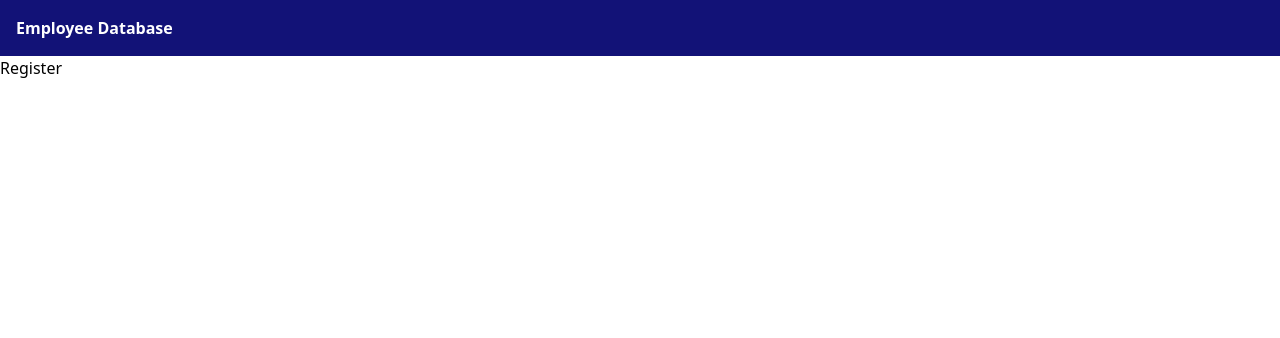
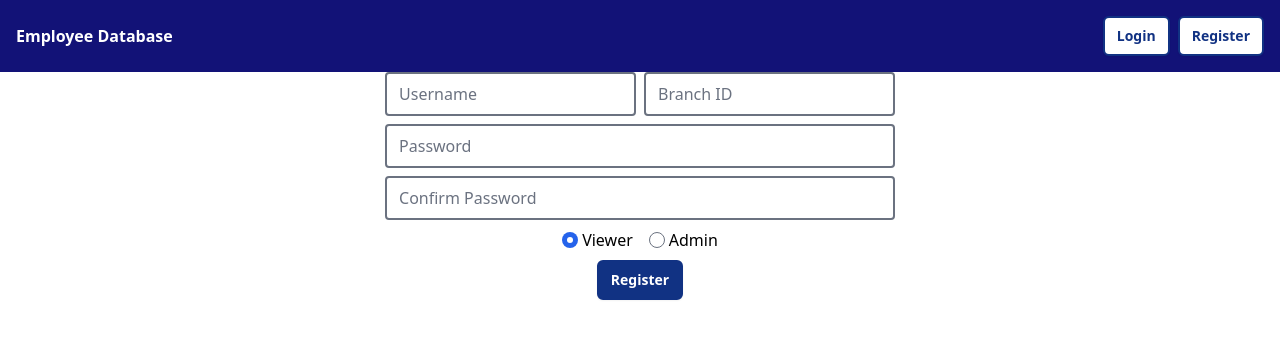
Before and after one commit to jajalovack/daniele-technical-exam-fastax, a React (Vite) app: page /register in a window 1280 px wide. Shown: the top 338 px of the page. Built offline with nearby package versions, Linux system fonts and the light colour scheme.

Commit message:
added basic validation

```diff
--- a/package.json
+++ b/package.json
@@ -12,6 +12,7 @@
   "dependencies": {
     "@headlessui/react": "^1.7.17",
     "@heroicons/react": "^2.1.1",
+    "jquery": "^3.7.1",
     "localforage": "^1.10.0",
     "match-sorter": "^6.3.1",
     "react": "^18.2.0",
@@ -21,6 +22,7 @@
   },
   "devDependencies": {
     "@tailwindcss/forms": "^0.5.7",
+    "@types/jquery": "^3.5.29",
     "@types/react": "^18.2.43",
     "@types/react-dom": "^18.2.17",
     "@typescript-eslint/eslint-plugin": "^6.14.0",
--- a/src/App.tsx
+++ b/src/App.tsx
@@ -13,7 +13,7 @@ function App() {
             {
               routes.map((route,index)=>{
                 return(
-                  <Route key={index} path={route.path} element={route.element} exact={route.exact as boolean}/>
+                  <Route key={index} path={route.path} element={route.element}/>
                 )
               })
             }
--- a/src/components/Button.tsx
+++ b/src/components/Button.tsx
@@ -12,15 +12,17 @@ const Button = (props: Props) => {
         {
             return 'bg-[#113283] hover:bg-[#1172c3] text-white border-[#113283] border-2 hover:border-[#1172c3]';
         }
-        else if (style && style.toLowerCase()=='secondary')
+        if (style && style.toLowerCase()=='secondary')
+        {
+            return 'bg-white hover:bg-[#1172c3] text-[#113283] hover:text-white border-[#113283] border-2 hover:border-[#1172c3]'
+        }
+        if (style && style.toLowerCase()=='header')
         {
             return 'bg-white hover:bg-[#1172c3] text-[#113283] hover:text-white border-[#113283] border-2 hover:border-[#1172c3]'
         }
 
         return ''
     }
-
-    console.log(props.style)
 
   return (
     <>
--- a/src/components/Header.tsx
+++ b/src/components/Header.tsx
@@ -1,8 +1,16 @@
-import React from 'react'
+import { useNavigate } from "react-router-dom"
+import Button from "./Button"
 
 const Header = () => {
+  const navigate = useNavigate();
   return (
-    <div className='bg-[#121277] p-4 text-white font-bold'>Employee Database</div>
+    <div className='flex bg-[#121277] p-4 text-white font-bold items-center justify-between'>
+        <p onClick={function() {navigate('/')}} className="cursor-pointer">Employee Database</p>
+        <div className="flex gap-x-2">
+            <Button style="header" onClick={function() {navigate('/login')}}>Login</Button>
+            <Button style="header" onClick={function() {navigate('/register')}}>Register</Button>
+        </div>
+    </div>
   )
 }
 
--- /dev/null
+++ b/src/components/TextInput.tsx
@@ -0,0 +1,32 @@
+import React from 'react'
+
+interface Props {
+    type: string,
+    placeholder: string,
+    increment: number,
+    minValue: number,
+    maxValue: number,
+    value: string,
+    onChange: React.FormEventHandler
+}
+
+const TextInput = (props: Props) => {
+  const buildTextBox = (type: string, placeholder: string, increment: number, minValue: number, maxValue: number, value: string, onChange: React.FormEventHandler) => {
+    if (type && ['text', 'email', 'password', 'number', 'date', 'datetime-local', 'url', 'month', 'time', 'week', 'tel'].includes(type.toLowerCase()))
+    {
+      return <input type={type} id={placeholder.toLowerCase().replace(' ','_')} placeholder={placeholder} step={increment} min={minValue} max={maxValue} value={value} onChange={onChange} className='rounded flex duration-300 border-2'></input>
+    }
+    return <input type='text' placeholder={placeholder} value={value} onChange={onChange} className='rounded flex duration-300 border-2'></input>
+  }
+  return (buildTextBox(props.type,props.placeholder,props.increment,props.minValue,props.maxValue,props.value,props.onChange))
+}
+
+TextInput.defaultProps = {
+    type: 'Text',
+    placeholder: 'Field Name',
+    increment: 1,
+    minValue: -Infinity,
+    maxValue: Infinity
+}
+
+export default TextInput
--- /dev/null
+++ b/src/views/Register/Register.css
@@ -0,0 +1,9 @@
+.sizeTextbox > input
+{
+    width: calc(50% - 0.25rem);
+}
+
+.password > input
+{
+    width: 100%;
+}
--- a/src/views/Register/index.tsx
+++ b/src/views/Register/index.tsx
@@ -1,8 +1,151 @@
 import React from 'react'
+import { useState } from 'react'
+import './Register.css'
+import TextInput from '../../components/TextInput'
+import Button from '../../components/Button'
+import $ from 'jquery'
 
 const Register = () => {
+  const [inputValue, setInputValue] = useState({
+    username: '',
+    branch_id: '',
+    password: '',
+    confirm_password: '',
+    account_type: 0
+  })
+  const onChangeHandler = (event: React.ChangeEvent<HTMLInputElement>) => {
+    const newValues = {
+      username: inputValue.username,
+      branch_id: inputValue.branch_id,
+      password: inputValue.password,
+      confirm_password: inputValue.confirm_password,
+      account_type: inputValue.account_type
+    }
+
+    if (event.target.placeholder=='Username')
+    {
+      newValues.username=event.target.value
+    }
+    else if (event.target.placeholder=='Branch ID')
+    {
+      newValues.branch_id=event.target.value
+    }
+    else if (event.target.placeholder=='Password')
+    {
+      newValues.password=event.target.value
+    }
+    else
+    {
+      newValues.confirm_password=event.target.value
+    }
+    setInputValue(newValues)
+  }
+
+  const radioToggle = event => {
+    const newValues = {
+      username: inputValue.username,
+      branch_id: inputValue.branch_id,
+      password: inputValue.password,
+      confirm_password: inputValue.confirm_password,
+      account_type: inputValue.account_type
+    }
+    if (event.target.id=='accountTypeViewer' || event.target.htmlFor=='accountTypeViewer')
+    {
+      newValues.account_type=0
+    }
+    else
+    {
+      newValues.account_type=1
+    }
+    setInputValue(newValues)
+  }
+
+  const validateForm = () => {
+    let error=false
+    if (!inputValue.username)
+    {
+      $('#username').addClass('border-red-500')
+      error=true
+    }
+    else
+    {
+      $('#username').removeClass('border-red-500')
+    }
+    if (!inputValue.branch_id)
+    {
+      $('#branch_id').addClass('border-red-500')
+      error=true
+    }
+    else
+    {
+      $('#branch_id').removeClass('border-red-500')
+    }
+    if (!inputValue.password)
+    {
+      $('#password').addClass('border-red-500')
+      error=true
+    }
+    else
+    {
+      $('#password').removeClass('border-red-500')
+    }
+    if (!inputValue.confirm_password || inputValue.password != inputValue.confirm_password)
+    {
+      $('#confirm_password').addClass('border-red-500')
+      error=true
+    }
+    else
+    {
+      $('#confirm_password').removeClass('border-red-500')
+    }
+
+    if (error)
+    {
+      if (!(inputValue.username&&inputValue.branch_id&&inputValue.password&&inputValue.password))
+      {
+        $('#errorMessage').html('<p class="text-red-500">Please enter all the required fields</p>')
+      }
+      else if (inputValue.password!=inputValue.confirm_password)
+      {
+        $('#errorMessage').html('<p class="text-red-500">Passwords do not match</p>')
+      }
+    }
+    else
+    {
+      $('#errorMessage').html('')
+    }
+  }
+
   return (
-    <div>Register</div>
+    <>
+      <div className="flex flex-wrap justify-center">
+        <form method='post' className='flex justify-center'>
+          <div className='flex flex-wrap gap-2 justify-center w-5/12 sizeTextbox'>
+            <TextInput placeholder='Username' value={inputValue.username} onChange={onChangeHandler}/>
+            <TextInput placeholder='Branch ID' value={inputValue.branch_id} onChange={onChangeHandler}/>
+            <div className="w-full password">
+              <TextInput placeholder='Password' type='password' value={inputValue.password} onChange={onChangeHandler}/>
+            </div>
+            <div className="w-full password">
+              <TextInput placeholder='Confirm Password' type='password' value={inputValue.confirm_password} onChange={onChangeHandler}/>
+            </div>
+            <div className="w-full flex justify-center gap-4 mb-2">
+              <div className="flex items-center gap-1">
+                <input type="radio" name="accountType" id="accountTypeViewer" defaultChecked={true} onClick={radioToggle}/>
+                <label htmlFor="accountTypeViewer" onClick={radioToggle}>Viewer</label>
+              </div>
+              <div className="flex items-center gap-1">
+                <input type="radio" name="accountType" id="accountTypeAdmin" onClick={radioToggle}/>
+                <label htmlFor="accountTypeAdmin" onClick={radioToggle}>Admin</label>
+              </div>
+            </div>
+          </div>
+        </form>
+        <div className='w-full'></div>
+        <Button onClick={validateForm}>Register</Button>
+        <span id="errorMessage"></span>
+      </div>
+    </>
   )
 }
 
```
Also changed, not shown: 1 other file (tests, documents, lock files or other folders).
